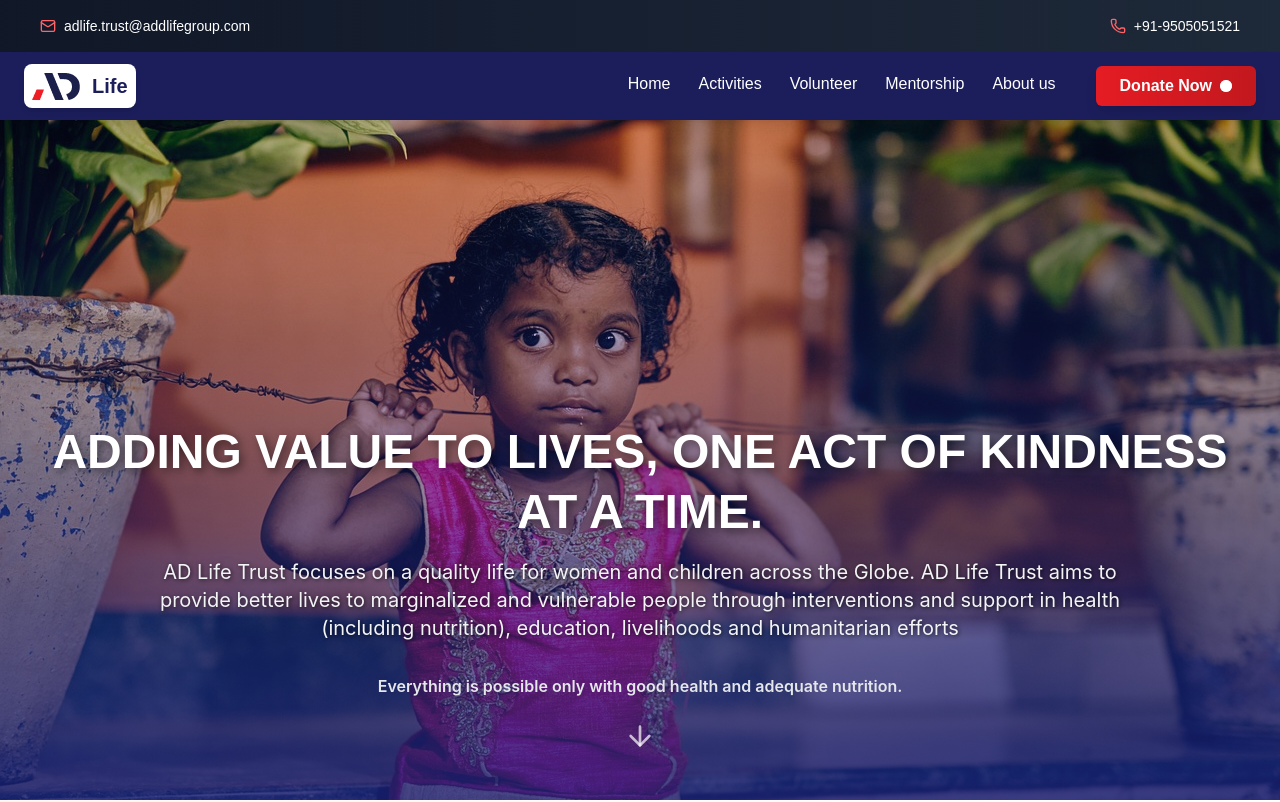
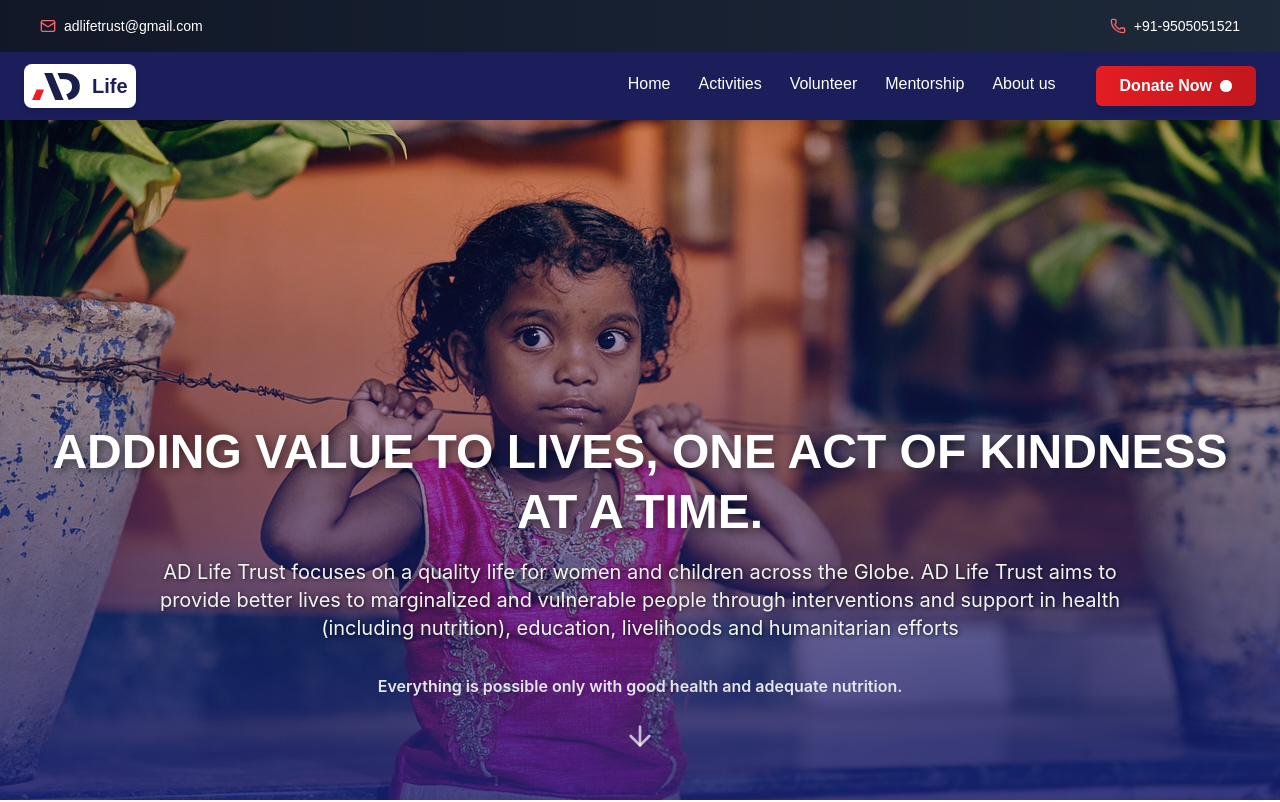
Before and after one commit to ajayaaedtech/adlifetrust-fe, a Next.js app: page / in a window 1280 px wide. Shown: the top 802 px of the page. Built offline with nearby package versions, Linux system fonts and the light colour scheme.

Commit message:
email change

```diff
--- a/src/components/Inspirational/Inspirational.js
+++ b/src/components/Inspirational/Inspirational.js
@@ -108,16 +108,14 @@ export default function GandhiQuoteHero() {
           </div>
 
           {/* Content Cards */}
-          <div className={`grid md:grid-cols-2 gap-8 max-w-6xl mx-auto transform transition-all duration-1000 ease-out delay-300 ${isVisible ? 'translate-y-0 opacity-100' : 'translate-y-12 opacity-0'}`}>
+          {/* <div className={`grid md:grid-cols-2 gap-8 max-w-6xl mx-auto transform transition-all duration-1000 ease-out delay-300 ${isVisible ? 'translate-y-0 opacity-100' : 'translate-y-12 opacity-0'}`}>
 
-            {/* Mission Card */}
             <div className="group relative">
               <div className="absolute -inset-px rounded-xl blur-md opacity-60 group-hover:opacity-100 transition-all duration-500"
                 style={{ background: 'linear-gradient(135deg, #4A5FD4 0%, #6B7FE8 100%)' }}></div>
               <div className="relative bg-gradient-to-br from-[#0A0B21]/90 to-[#1B1E5B]/90 rounded-xl p-8 border border-white/5 transition-all duration-500 hover:shadow-2xl hover:border-white/10"
                 style={{ backdropFilter: 'blur(12px)' }}>
 
-                {/* Icon with glow effect */}
                 <div className="flex justify-start mb-6">
                   <div className="relative inline-flex items-center justify-center w-16 h-16 rounded-xl shadow-lg group-hover:shadow-xl transition-all duration-500"
                     style={{ background: 'linear-gradient(135deg, #4A5FD4 0%, #6B7FE8 100%)' }}>
@@ -138,14 +136,12 @@ export default function GandhiQuoteHero() {
               </div>
             </div>
 
-            {/* Impact Card */}
             <div className="group relative">
               <div className="absolute -inset-px rounded-xl blur-md opacity-60 group-hover:opacity-100 transition-all duration-500"
                 style={{ background: 'linear-gradient(135deg, #6B7FE8 0%, #4A5FD4 100%)' }}></div>
               <div className="relative bg-gradient-to-br from-[#0A0B21]/90 to-[#1B1E5B]/90 rounded-xl p-8 border border-white/5 transition-all duration-500 hover:shadow-2xl hover:border-white/10"
                 style={{ backdropFilter: 'blur(12px)' }}>
 
-                {/* Icon with glow effect */}
                 <div className="flex justify-start mb-6">
                   <div className="relative inline-flex items-center justify-center w-16 h-16 rounded-xl shadow-lg group-hover:shadow-xl transition-all duration-500"
                     style={{ background: 'linear-gradient(135deg, #6B7FE8 0%, #4A5FD4 100%)' }}>
@@ -166,6 +162,7 @@ export default function GandhiQuoteHero() {
               </div>
             </div>
           </div>
+           */}
 
           {/* Bottom CTA Section */}
           <div className={`text-center mt-16 transform transition-all duration-1000 ease-out delay-600 ${isVisible ? 'translate-y-0 opacity-100' : 'translate-y-12 opacity-0'}`}>
--- a/src/components/Navbar/Navbar.js
+++ b/src/components/Navbar/Navbar.js
@@ -43,7 +43,7 @@ const Navbar = () => {
         <div className="container mx-auto px-4 md:px-6 flex justify-between items-center">
           <div className="flex items-center space-x-2">
             <Mail className="w-3 h-3 md:w-4 md:h-4 text-red-400" />
-            <span className="text-md ">adlife.trust@addlifegroup.com</span>
+            <span className="text-md ">adlifetrust@gmail.com</span>
           </div>
           <div className="flex items-center space-x-2 ">
             <Phone className="w-3 h-3 md:w-4 md:h-4 text-red-400" />
--- a/src/components/donationsection/DonationSection.js
+++ b/src/components/donationsection/DonationSection.js
@@ -77,7 +77,7 @@ export default function DonationSection() {
 
                                 </p>
                                 <div className="bg-gray-900/50 p-4 rounded-lg mb-6">
-                                    <p className="text-blue-400 font-mono break-all">adlife.trust@addlifegroup.com</p>
+                                    <p className="text-blue-400 font-mono break-all">adlifetrust@gmail.com</p>
                                 </div>
                             </div>
                         </div>
@@ -91,7 +91,7 @@ export default function DonationSection() {
                                     Donate Now
                                 </a>
                                 <a
-                                    href="mailto:adlife.trust@addlifegroup.com"
+                                    href="mailto:adlifetrust@gmail.com"
                                     className="flex-1 px-6 py-3 bg-gray-700 text-white font-medium rounded-lg hover:bg-gray-600 transition-all duration-300 text-center"
                                 >
                                     Contact Us
--- a/src/components/footer/Footer.js
+++ b/src/components/footer/Footer.js
@@ -149,8 +149,8 @@ const Footer = () => {
                   <Mail className="w-8 h-8 text-red-400" />
                 </div>
                 <span className="font-semibold text-white text-lg mb-2">Email Us</span>
-                <a href="mailto:info@adlifetrust.org" className="text-gray-300 hover:text-white transition-colors text-sm">
-                  adlife.trust@addlifegroup.com
+                <a href="mailto:adlifetrust@gmail.com" className="text-gray-300 hover:text-white transition-colors text-sm">
+                 adlifetrust@gmail.com
                 </a>
               </div>
 
```
